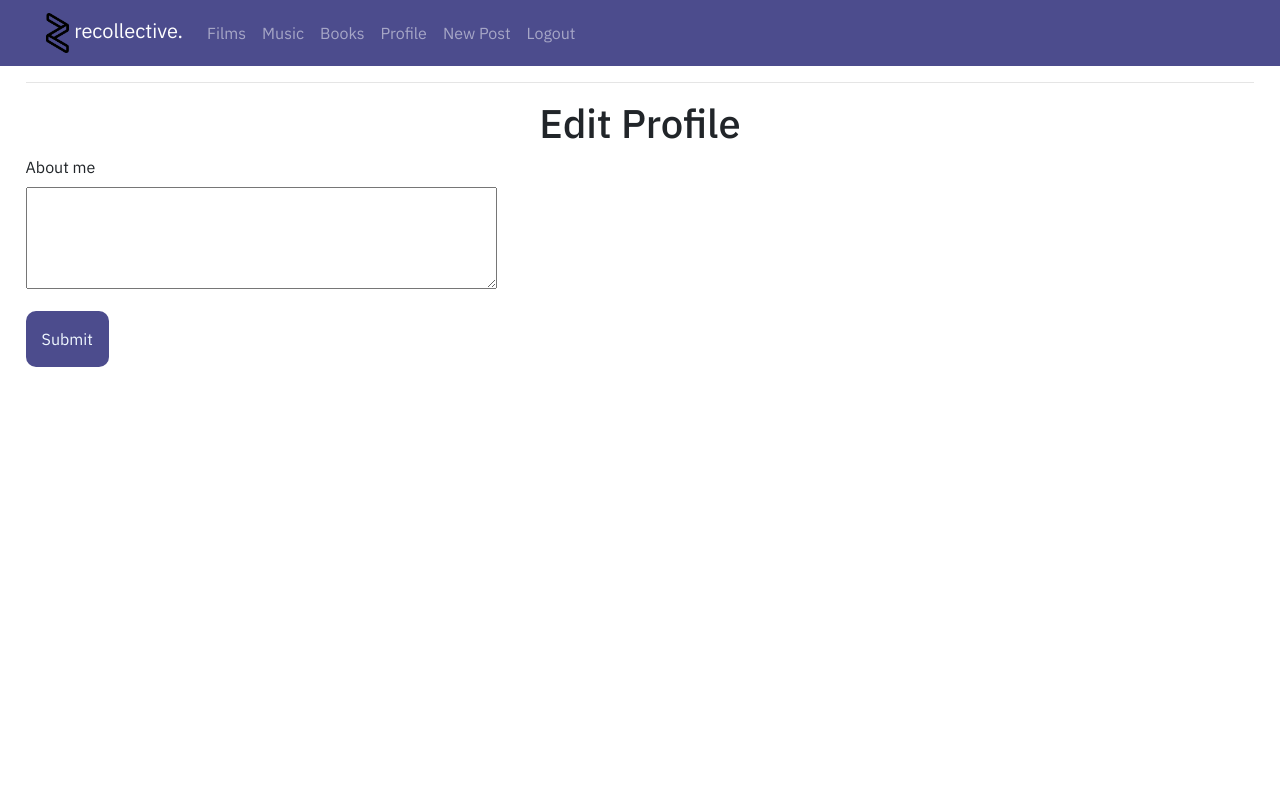
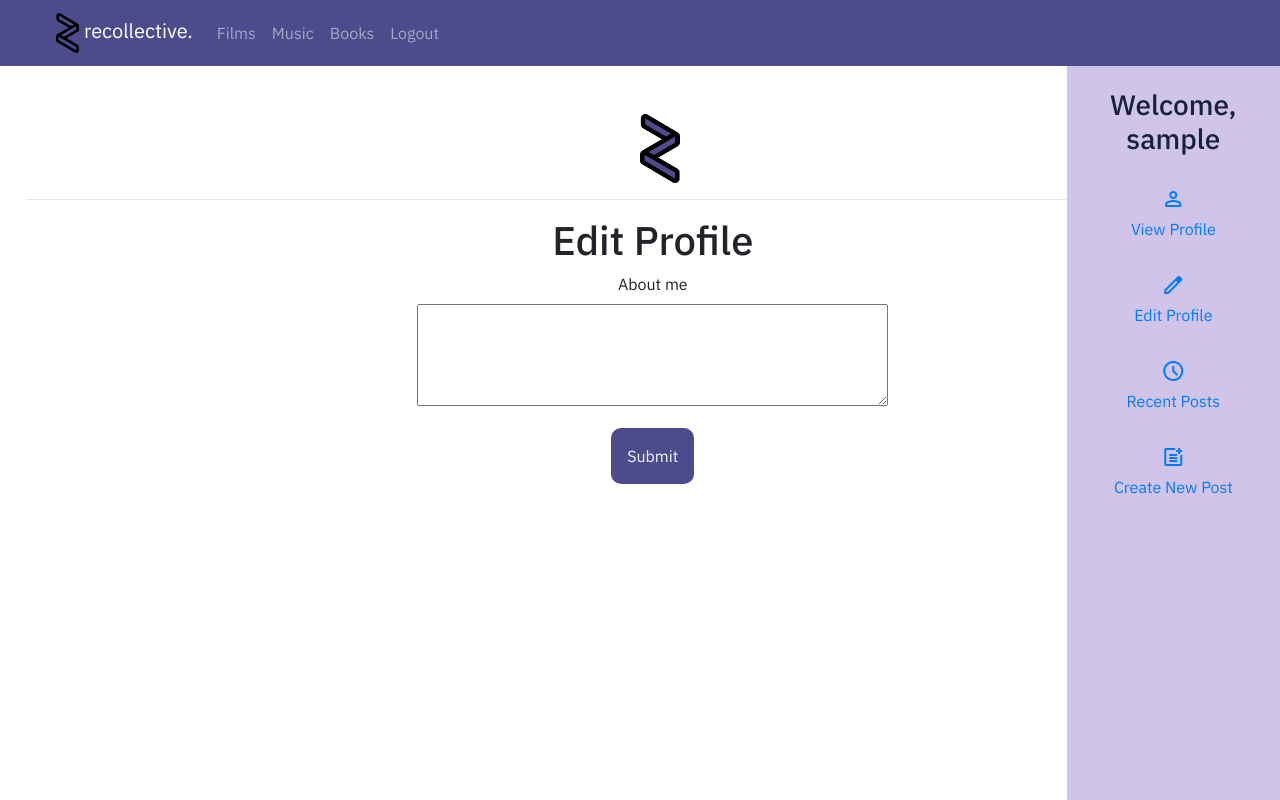
Before and after one commit to MonkeInABox/CITS3403Project, a Flask app: page /edit_profile in a window 1280 px wide. Run offline with Flask 3, Linux system fonts and the light colour scheme; the visitor is signed in with stand-in values (Sample User, id 1); data comes from the database, SQL or seed files in the repository; some libraries are stand-ins or nearby versions.

Commit message:
Updated styling to take into account sidebar

```diff
--- a/app/auth/templates/login.html
+++ b/app/auth/templates/login.html
@@ -2,7 +2,6 @@
 
 {% block content %}
 <div class="sign_in">
-    <img src="{{ url_for('static',filename='recollective_logo.png') }}" alt="recollective logo" height="50vh">
     <h1 class = "sign_in">Sign In</h1>
     <form action="" method="post" novalidate>
         {{ form.hidden_tag() }}
--- a/app/main/templates/_post.html
+++ b/app/main/templates/_post.html
@@ -1,5 +1,5 @@
-<div style="display: flex; flex-direction: column; width: 80vw;">
-    <div valign="top" style="width: 100vw;">
+<div style="display: flex; flex-direction: column; width: 100vw;">
+    <div valign="top" style="width: 80vw;">
         <span class="poster_name" style="display: inline-block;"><img style="padding-right: 0.7em; height: 3em;" src="{{ post.author.avatar(40) }}"> {{ post.author.username }}</span>
         <span style="display: inline-block;" class="post_body">{{ post.body }}<!--postid: {{ post.id }} postauthorid: {{ post.author.id }}--></span>
     </div>
--- a/app/main/templates/edit_profile.html
+++ b/app/main/templates/edit_profile.html
@@ -1,6 +1,7 @@
 {% extends "heading.html" %}
 
 {% block content %}
+<div class="edit_profile_page">
     <h1>Edit Profile</h1>
     <form action="" method="post">
         {{ form.hidden_tag() }}
@@ -13,4 +14,5 @@
         </p>
         <p>{{ form.submit() }}</p>
     </form>
+</div>
 {% endblock %}
--- a/app/main/templates/heading.html
+++ b/app/main/templates/heading.html
@@ -19,35 +19,32 @@
         <span class="navbar-toggler-icon"></span>
       </button>
       <div class="collapse navbar-collapse" id="navbarSupportedContent">
-        <ul class="navbar-nav mr-auto">
-          <li>
-            <a class = "nav-link" href="{{ url_for('posts.categories', category='Films') }}">Films</a>
+          <ul class="navbar-nav">
+              <li class="nav-item">
+                  <a class="nav-link" href="{{ url_for('posts.categories', category='Films') }}">Films</a>
               </li>
-          <li>
-            <a class = "nav-link" href="{{ url_for('posts.categories', category='Music') }}">Music</a>
+              <li class="nav-item">
+                  <a class="nav-link" href="{{ url_for('posts.categories', category='Music') }}">Music</a>
               </li>
-          <li>
-            <a class = "nav-link" href="{{ url_for('posts.categories', category='Books') }}">Books</a>
+              <li class="nav-item">
+                  <a class="nav-link" href="{{ url_for('posts.categories', category='Books') }}">Books</a>
               </li>
               {% if current_user.is_anonymous %}
-          <li>
-            <a class = "nav-link" style="float: right" href="{{ url_for('auth.login') }}">Login</a>
+              <li class="nav-item">
+                  <a class="nav-link" id="login" href="{{ url_for('auth.login') }}">Login</a>
               </li>
               {% else %}
-          <li>
-            <a class = "nav-link" href="{{ url_for('main.profile', username=current_user.username) }}">Profile</a>
-          </li>
-          <li>
-            <a class = "nav-link" href="{{ url_for('posts.newpost') }}">New Post</a>
-          </li>
-          <li>
-            <a class = "nav-link" href="{{ url_for('auth.logout') }}">Logout</a>
+              <li class="nav-item">
+                  <a class="nav-link" id="login" href="{{ url_for('auth.logout') }}">Logout</a>
               </li>
               {% endif %}
           </ul>
       </div>
     </nav>
-    <div class="page_body">
+
+    {% include 'sidebar.html' %}
+    <a href="{{ url_for('main.index') }}"><img src="/static/recollective_logo.png" class = "page_image"></a>
+    <div class="page_body" style="max-width: 98%;">
       <hr>
       {% with messages = get_flashed_messages() %}
       {% if messages %}
--- /dev/null
+++ b/app/main/templates/sidebar.html
@@ -0,0 +1,44 @@
+<!DOCTYPE html>
+<html lang="en">
+<head>
+    <meta charset="UTF-8">
+    <meta name="viewport" content="width=device-width, initial-scale=1.0">
+    <title>Sidebar</title>
+    <link rel="stylesheet" href="https://cdn.jsdelivr.net/npm/bootstrap@4.3.1/dist/css/bootstrap.min.css">
+    <link rel="stylesheet" href="{{ url_for('static', filename='styleguide.css') }}">
+    <link rel="stylesheet" href="https://fonts.googleapis.com/css2?family=Material+Symbols+Outlined:opsz,wght,FILL,GRAD@24,400,0,0" />
+</head>
+<body>
+    <div class="container-fluid">
+        <div class="row">
+            <nav class="col-lg-2 d-none d-lg-block bg-dark sidebar">
+                <div class="sidebar-sticky">
+                    <ul class="nav flex-column">
+                        <li class="nav-item py-2">
+                            <h3 class="greeting"><i class="bi bi-house-door"></i> Welcome, {{ current_user.username if current_user.is_authenticated else 'Guest' }}</h3>
+                        </li>
+                        {% if current_user.is_anonymous %}
+                        <li class="nav-item py-2">
+                            <a class="nav-link" href="{{ url_for('auth.login') }}"><span class="material-symbols-outlined">person</span><br>Login</a>
+                        </li>
+                        {% else %}
+                        <li class="nav-item py-2">
+                            <a class="nav-link" href="{{ url_for('main.profile') }}"><span class="material-symbols-outlined">person</span><br>View Profile</a>
+                        </li>
+                        <li class="nav-item py-2">
+                            <a class="nav-link" href="{{ url_for('main.edit_profile') }}"><span class="material-symbols-outlined">edit</span><br>Edit Profile</a>
+                        </li>
+                        <li class="nav-item py-2">
+                            <a class="nav-link" href="#"><span class="material-symbols-outlined">schedule</span><br>Recent Posts</a>
+                        </li>
+                        <li class="nav-item py-2">
+                            <a class="nav-link" href="{{ url_for('posts.newpost') }}"><span class="material-symbols-outlined">post_add</span><br>Create New Post</a>
+                        </li>
+                        {% endif %}
+                    </ul>
+                </div>
+            </nav>
+        </div>
+    </div>
+</body>
+</html>
--- a/app/static/styleguide.css
+++ b/app/static/styleguide.css
@@ -9,17 +9,31 @@ h1 {
     background-color: red;
 }
 .page_body {
-    margin: 2%;
+    margin-left: 2%;
     margin-top: 0%;
+    max-width: 98%;
 }
 .navbar-custom {
     background-color: rgb(76, 76, 141) !important;
     width: 100%;
     padding-right: 15px;
-    padding-left: 15px;
-    margin-right: auto;
-    margin-left: auto;
+    padding-left: 25px;
 }
+.sidebar {
+    background-color: rgb(209, 196, 233) !important;
+    text-decoration: none;
+    color: #152238;
+    width: 250px;
+    padding: 20px;
+    position: fixed;
+    top: 60px;
+    right: 0;
+    right:0;
+    bottom: 0;
+    overflow-y: auto;
+    text-align: center;
+}
+.navbar-
 form textarea#post {
     width: 60vw;
     height: 40vh;
@@ -48,15 +62,17 @@ select {
 .comment_submit {
     margin-left: 10vw;
 }
-h1.greeting {
+.greeting {
     text-align: center;
 }
 div.sign_in {
     margin: auto;
+    height: min-content;
     text-align: center;
     box-shadow: 0 0 8px rgba(76, 76, 141);
     border-radius: 10px;
-    margin-top:12.5vh;
+    margin-top:2.5vh;
+    margin-bottom: 2.5vh;
     padding: 5vh;
     max-width: fit-content;
 }
@@ -68,11 +84,24 @@ p.password_area {
 }
 table.profile_page {
     text-align: center;
-    margin: auto;
+    width: 80vw;
+    max-width: 98%;
 }
 img.profile_pic {
     border-radius: 40px;
     box-shadow: 0 0 8px rgba(76, 76, 141);
+}
+.page_image {
+    margin-left: 50%;
+    width: 5vh;
+    padding-top: 3em;
+    transition: 0.3s;
+}
+.page_image:hover {
+    width: 6vh;
+}
+#login {
+    align-items: right !important;
 }
 td.edit_profile > p {
     background-color: rgba(76, 76, 141, 0.544);
@@ -102,12 +131,16 @@ td.edit_profile > p {
     padding-bottom: 5px;
     margin-right: 10px;
     margin-left: 10px;
+    width: 55vw;
+}
+.edit_profile_page {
+    text-align: center;
 }
 .post_body {
     border: rgba(76, 76, 141) solid 0.2em;
     border-radius: 0 10px 10px 0;
     margin-left: 0;
-    width: 70vw;
+    width: 50vw;
     padding-top: 1.12em;
     padding-bottom: 1.36em;
     padding-left: 1em;
@@ -115,7 +148,7 @@ td.edit_profile > p {
 }
 .comment {
     margin-left: 12vw;
-    width: 78vw;
+    width: 60vw;
     box-shadow: 0 0 8px rgba(76, 76, 141);
     border-radius: 10px;
     border-width: 3px;
```
Also changed, not shown: app/main/templates/index.html (+0 -9 lines), app/main/templates/profile.html (+2 -7 lines). Lines whose indentation alone changed are shown as unchanged.
